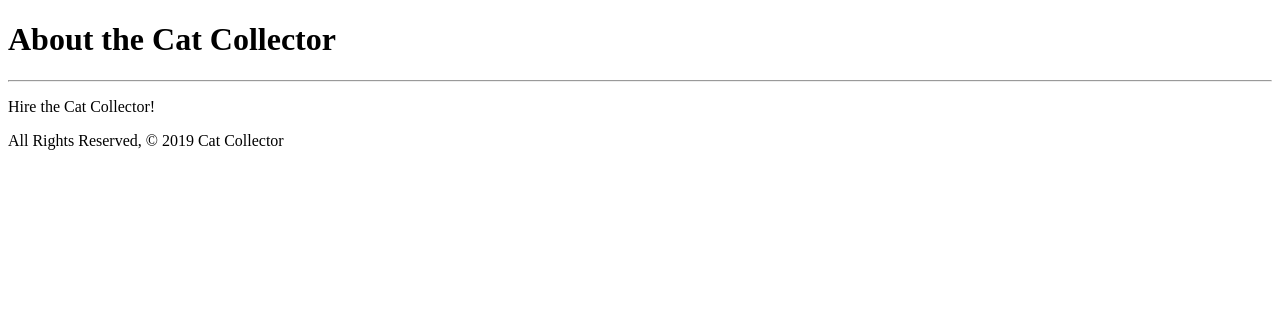
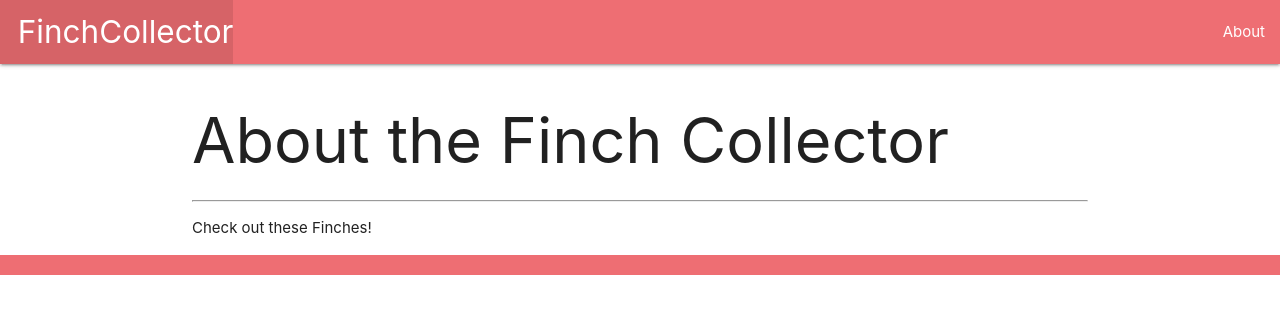
Before and after one commit to jlee8020/finchcollector, a Django app: page /about/ in a window 1280 px wide. Shown: the top 314 px of the page. Run offline with Django 3.2, Linux system fonts and the light colour scheme.

Commit message:
add extends base.html

```diff
--- a/main_app/templates/about.html
+++ b/main_app/templates/about.html
@@ -1,15 +1,8 @@
-<!DOCTYPE html>
-<html lang="en">
-<head>
-  <meta charset="UTF-8">
-  <meta name="viewport" content="width=device-width, initial-scale=1.0">
-  <meta http-equiv="X-UA-Compatible" content="ie=edge">
-  <title>Cat Collector</title>
-</head>
-<body>
-    <h1>About the Cat Collector</h1>
-    <hr />
-    <p>Hire the Cat Collector!</p>
-    <footer>All Rights Reserved, &copy; 2019 Cat Collector</footer>
-</body>
-</html>
+{% extends 'base.html' %}
+{% block content %}
+
+<h1>About the Finch Collector</h1>
+<hr />
+<p>Check out these Finches!</p>
+
+{% endblock %}
--- /dev/null
+++ b/main_app/templates/base.html
@@ -0,0 +1,31 @@
+<!DOCTYPE html>
+<html lang="en">
+<head>
+  <meta charset="UTF-8">
+  <meta name="viewport" content="width=device-width, initial-scale=1.0">
+  <meta http-equiv="X-UA-Compatible" content="ie=edge">
+  <title>Finch Collector</title>
+  <link rel="stylesheet" href="https://cdnjs.cloudflare.com/ajax/libs/materialize/1.0.0/css/materialize.min.css">
+</head>
+<body>
+  <header class="navbar-fixed">
+    <nav>
+      <div class="nav-wrapper">
+        <ul>
+          <li><a href="/" class="left brand-logo">&nbsp;&nbsp;FinchCollector</a></li>
+        </ul>
+        <ul class="right">
+          <li><a href="/about">About</a></li>
+        </ul>
+      </div>
+    </nav>
+  </header>
+  <main class="container">
+    {% block content %}
+    {% endblock %}
+  </main>
+  <footer class="page-footer">
+    <div class="right">All Rights Reserved, &copy; 2019 Finch Collector &nbsp;</div>
+  </footer>
+</body>
+</html>
```
